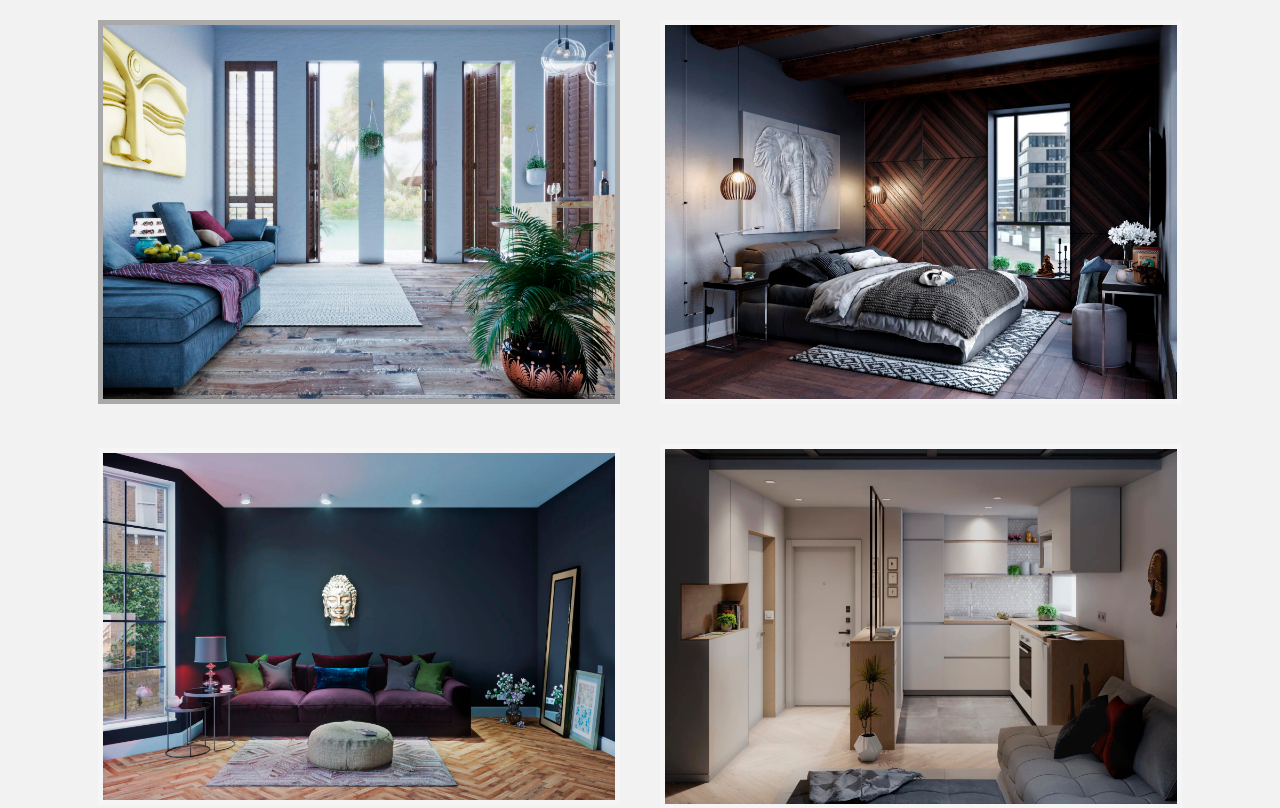
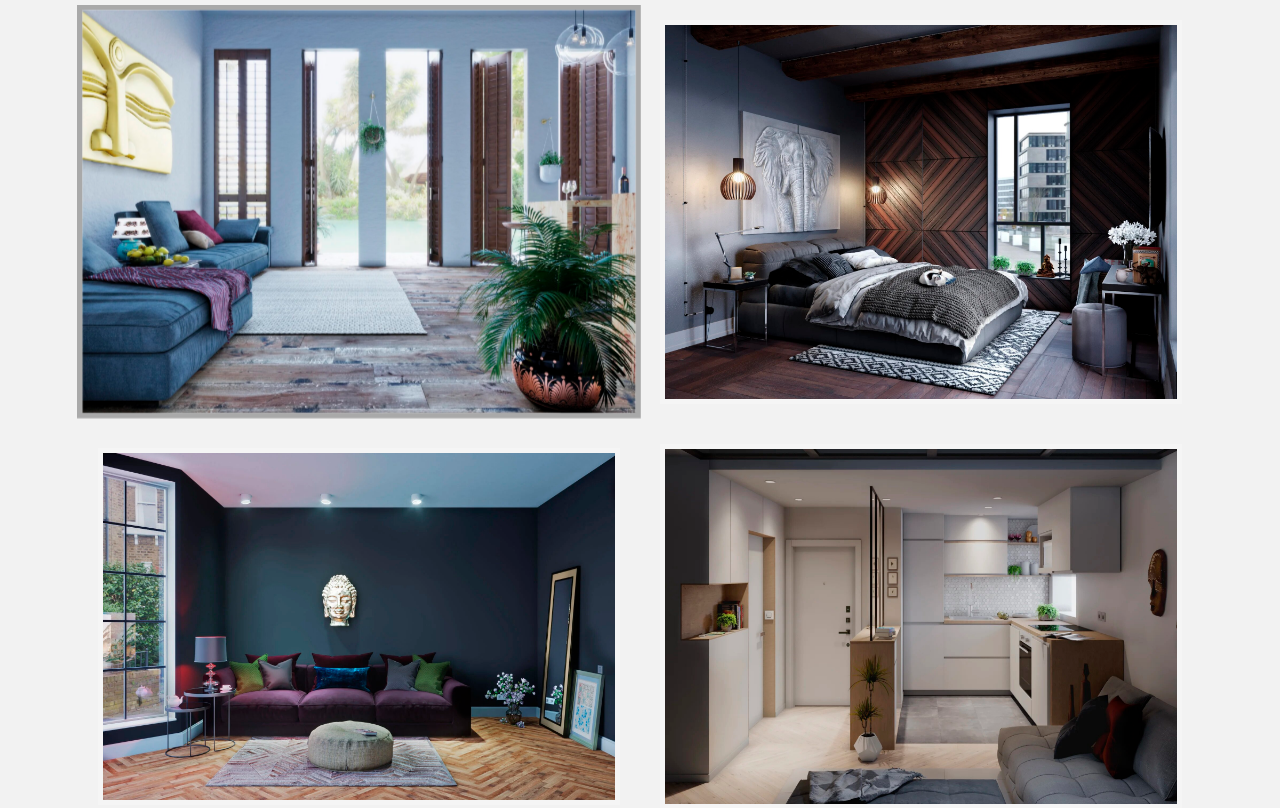
Before and after one commit to krasnovsasha/RENDER.RUN, a PHP site: page /projects.html in a window 1280 px wide, with the pointer over the restyled element. Shown: the part 104-912 px from the top of the page. Run offline with PHP 8.4, Linux system fonts and the light colour scheme.

Commit message:
-fix scale images on projects gallery page

```diff
--- a/styles/style.css
+++ b/styles/style.css
@@ -145,8 +145,14 @@ html,body {
     }
 
     .wrapperProjects img:hover {
+        -webkit-backface-visibility: hidden;
+        -moz-backface-visibility:    hidden;
         transition: 1s;
-        /*!*transform: scale(1.1);*!*/
+        -webkit-transform: scale(1.08);
+        -moz-transform: scale(1.08);
+        -ms-transform: scale(1.08);
+        -o-transform: scale(1.08);
+        transform: scale(1.08);
         border: 5px solid darkgray;
     }
 
```
